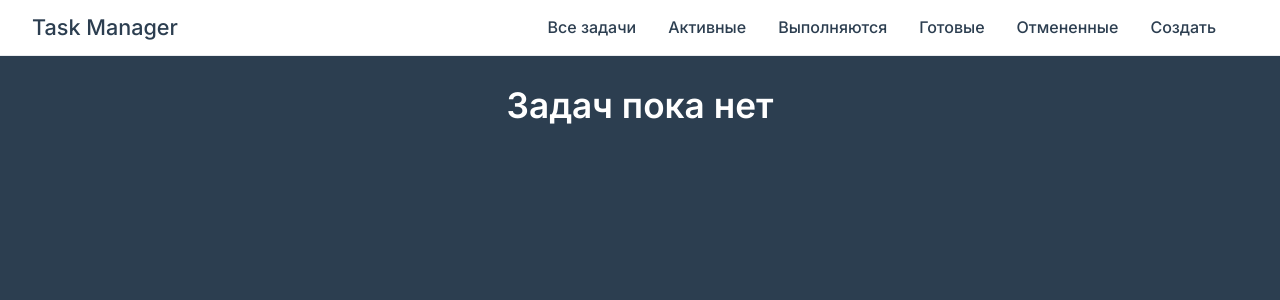
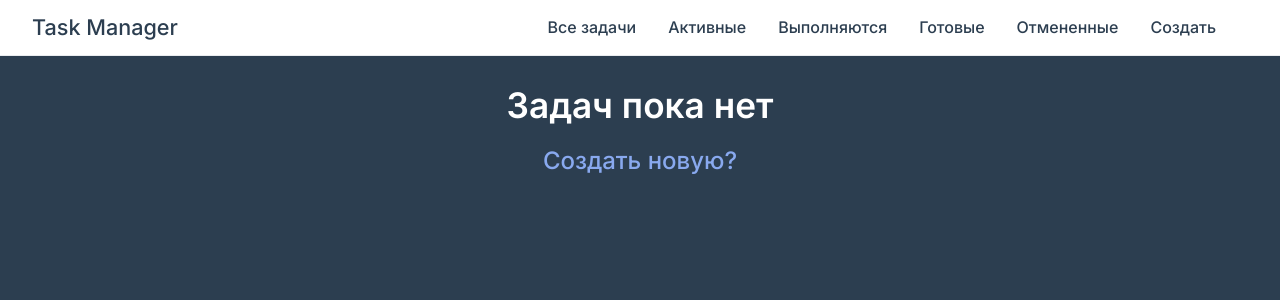
Before and after one commit to ilg2005/taskManager-nuxt3, a Nuxt app in the folder nuxt-app/: page / in a window 1280 px wide. Shown: the top 300 px of the page. Built offline with nearby package versions, Linux system fonts and the light colour scheme.

Commit message:
исправлено создание новой задачи

```diff
--- a/nuxt-app/components/Tasks.vue
+++ b/nuxt-app/components/Tasks.vue
@@ -1,6 +1,10 @@
 <template>
   <div>
-    <h1 class="text-white center" v-if="!allTasks.length">Задач пока нет</h1>
+    <div v-if="!allTasks.length">
+      <h1 class="text-white center">Задач пока нет <br>
+        <NuxtLink to="/new" class="new">Создать новую?</NuxtLink>
+      </h1>
+    </div>
     <div v-else>
       <h3 class="text-white">Всего {{ statusAdjective }} задач: {{ tasks.length }}</h3>
       <task-card v-for="task of tasks"
@@ -24,5 +28,8 @@ const tasks = computed(() => props.status === 'all' ? allTasks.value :
 </script>
 
 <style scoped>
-
+a.new {
+  color: #89a9ef;
+  font-size: 1.5rem;
+}
 </style>
--- a/nuxt-app/pages/new.vue
+++ b/nuxt-app/pages/new.vue
@@ -33,7 +33,7 @@ const task = useState('task', () => ({
   status: 'active'
 }));
 
-const tasks = useState('tasks', () => ([]));
+const tasks = useState('allTasks', () => ([]));
 
 const isValid = computed(() => !Object.values(task.value).includes(''));
 
```
